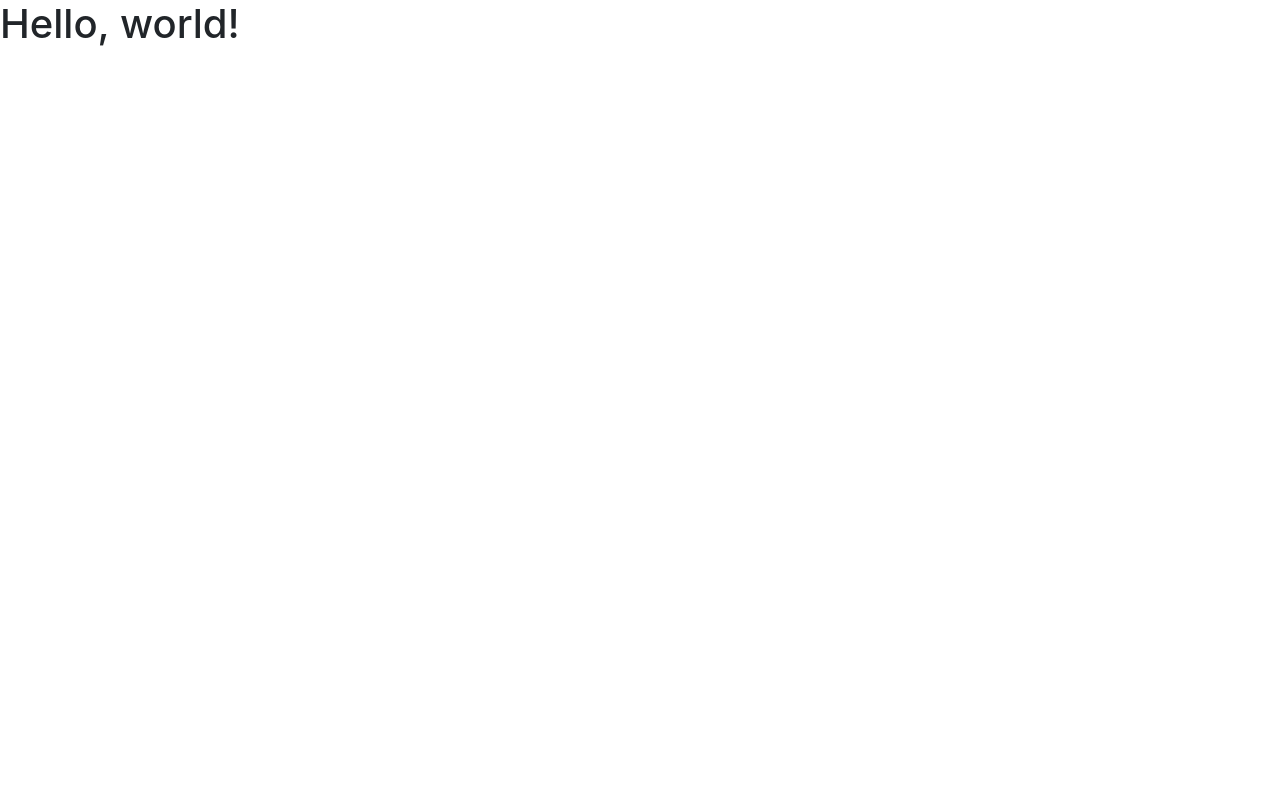
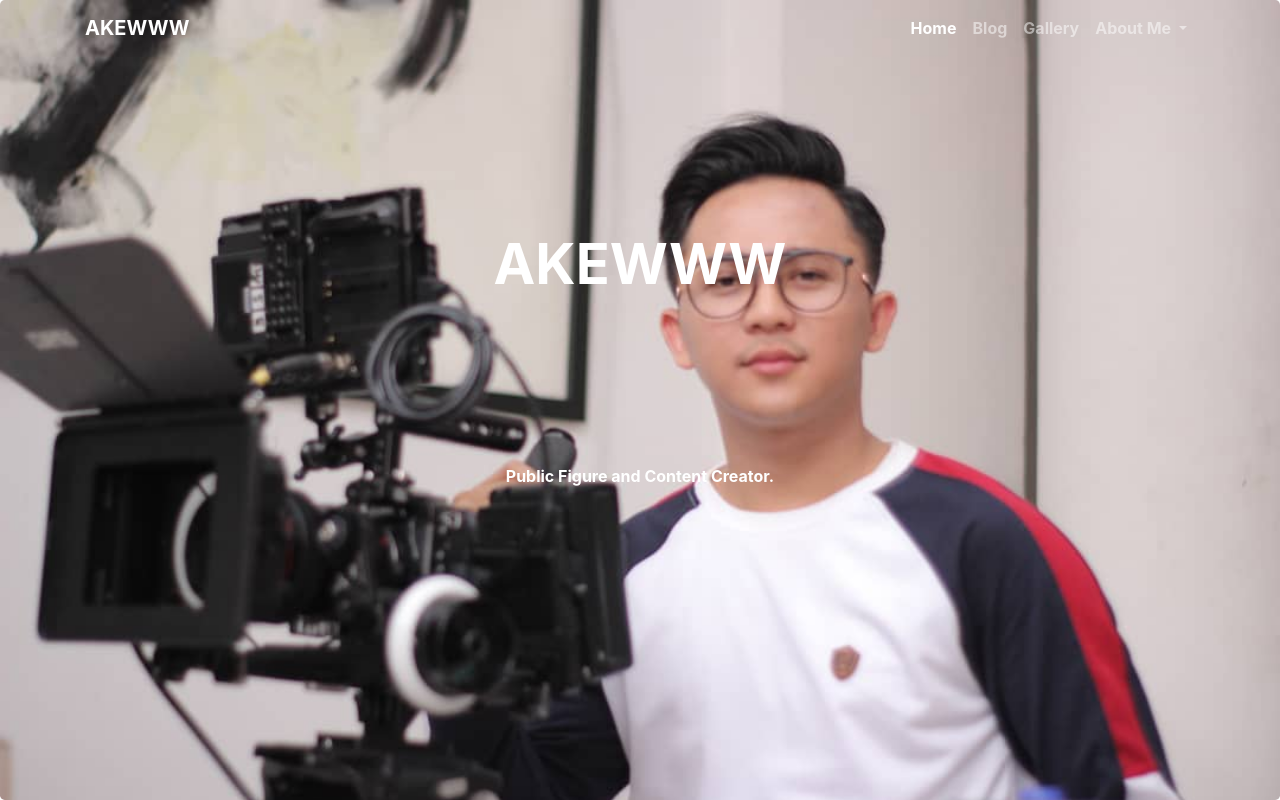
Before and after one commit to akewww24/blog, a plain HTML site: page index.html in a window 1280 px wide. Drawn offline with nearby package versions, Linux system fonts and the light colour scheme.

Commit message:
change_index_and_add_css

```diff
--- /dev/null
+++ b/css/style.css
@@ -0,0 +1,19 @@
+.jumbotron {
+    background-image: url(/img/jumbotron_home.jpg);
+    background-size: cover;
+    height: 100%;
+    width: 100%;
+    text-align: center;
+    color: white;
+    position: fixed;
+    overflow: hidden;
+}
+
+.jumbotron .display-4 {
+    margin-top: 15%;
+    margin-bottom: 15%;
+}
+
+.jumbotron p {
+    font-weight: bold;
+}
--- a/index.html
+++ b/index.html
@@ -1,22 +1,63 @@
 <!doctype html>
 <html lang="en">
-  <head>
+
+<head>
     <!-- Required meta tags -->
     <meta charset="utf-8">
     <meta name="viewport" content="width=device-width, initial-scale=1, shrink-to-fit=no">
 
     <!-- Bootstrap CSS -->
     <link rel="stylesheet" href="https://stackpath.bootstrapcdn.com/bootstrap/4.5.0/css/bootstrap.min.css" integrity="sha384-9aIt2nRpC12Uk9gS9baDl411NQApFmC26EwAOH8WgZl5MYYxFfc+NcPb1dKGj7Sk" crossorigin="anonymous">
+    <link rel="stylesheet" type="text/css" href="./css/style.css">
+    <title>AKEWWW - Blog</title>
+</head>
 
-    <title>Hello, world!</title>
-  </head>
-  <body>
-    <h1>Hello, world!</h1>
+<body id="page-top">
+    <nav class="navbar navbar-expand-lg navbar-dark bg-transparent fixed-top font-weight-bold">
+        <div class="container">
+            <a class="navbar-brand font-weight-bold text-white" href="#">AKEWWW</a>
+            <button class="navbar-toggler" type="button" data-toggle="collapse" data-target="#navbarNavDropdown" aria-controls="navbarNavDropdown" aria-expanded="false" aria-label="Toggle navigation">
+        <span class="navbar-toggler-icon"></span>
+      </button>
+            <div class="collapse navbar-collapse padding-right" id="navbarNavDropdown">
+                <ul class="navbar-nav ml-auto">
+                    <li class="nav-item active">
+                        <a class="nav-link" href="#">Home<span class="sr-only">(current)</span></a>
+                    </li>
+                    <li class="nav-item">
+                        <a class="nav-link" href="#">Blog</a>
+                    </li>
+                    <li class="nav-item">
+                        <a class="nav-link" href="#">Gallery</a>
+                    </li>
+                    <li class="nav-item dropdown">
+                        <a class="nav-link dropdown-toggle" href="#" id="navbarDropdownMenuLink" role="button" data-toggle="dropdown" aria-haspopup="true" aria-expanded="false">
+              About Me
+            </a>
+                        <div class="dropdown-menu" aria-labelledby="navbarDropdownMenuLink">
+                            <a class="dropdown-item bg-transparent" href="#">Biography</a>
+                            <div class="dropdown-divider"></div>
+                            <a class="dropdown-item" href="#">Contact Person</a>
+                        </div>
+                    </li>
+                </ul>
+            </div>
+        </div>
+    </nav>
+    <div class="jumbotron">
+        <div class="container">
+            <h1 class="display-4 font-weight-bold align-middle">AKEWWW</h1>
+            <p class="lead"></p>
 
+            <p>Public Figure and Content Creator.</p>
+            <a class="btn btn-dark bg-transparent border-dark font-weight-bold text-hide" href="#" role="button">More</a>
+        </div>
+    </div>
     <!-- Optional JavaScript -->
     <!-- jQuery first, then Popper.js, then Bootstrap JS -->
     <script src="https://code.jquery.com/jquery-3.5.1.slim.min.js" integrity="sha384-DfXdz2htPH0lsSSs5nCTpuj/zy4C+OGpamoFVy38MVBnE+IbbVYUew+OrCXaRkfj" crossorigin="anonymous"></script>
     <script src="https://cdn.jsdelivr.net/npm/popper.js@1.16.0/dist/umd/popper.min.js" integrity="sha384-Q6E9RHvbIyZFJoft+2mJbHaEWldlvI9IOYy5n3zV9zzTtmI3UksdQRVvoxMfooAo" crossorigin="anonymous"></script>
     <script src="https://stackpath.bootstrapcdn.com/bootstrap/4.5.0/js/bootstrap.min.js" integrity="sha384-OgVRvuATP1z7JjHLkuOU7Xw704+h835Lr+6QL9UvYjZE3Ipu6Tp75j7Bh/kR0JKI" crossorigin="anonymous"></script>
-  </body>
+</body>
+
 </html>
```
Also changed, not shown: img/jumbotron_home.jpg (added).
